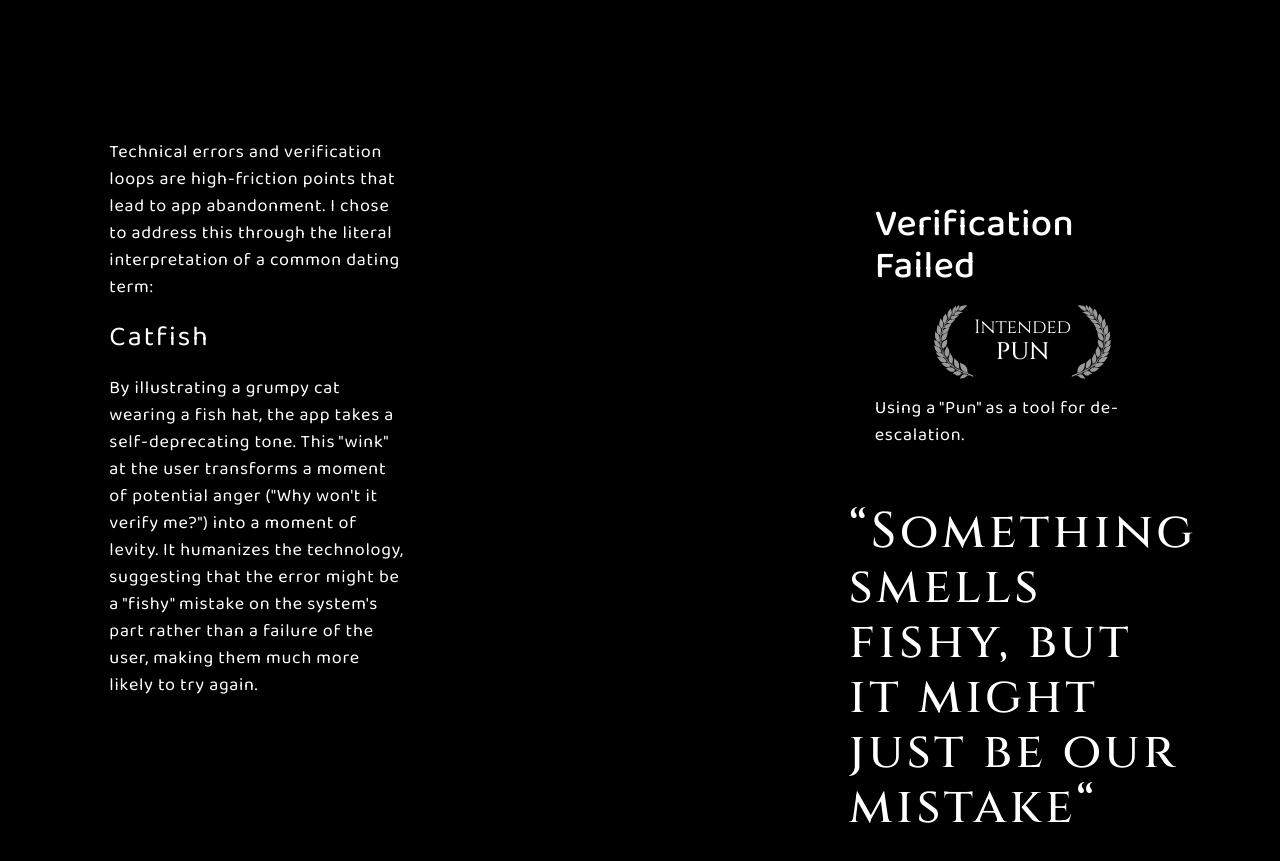
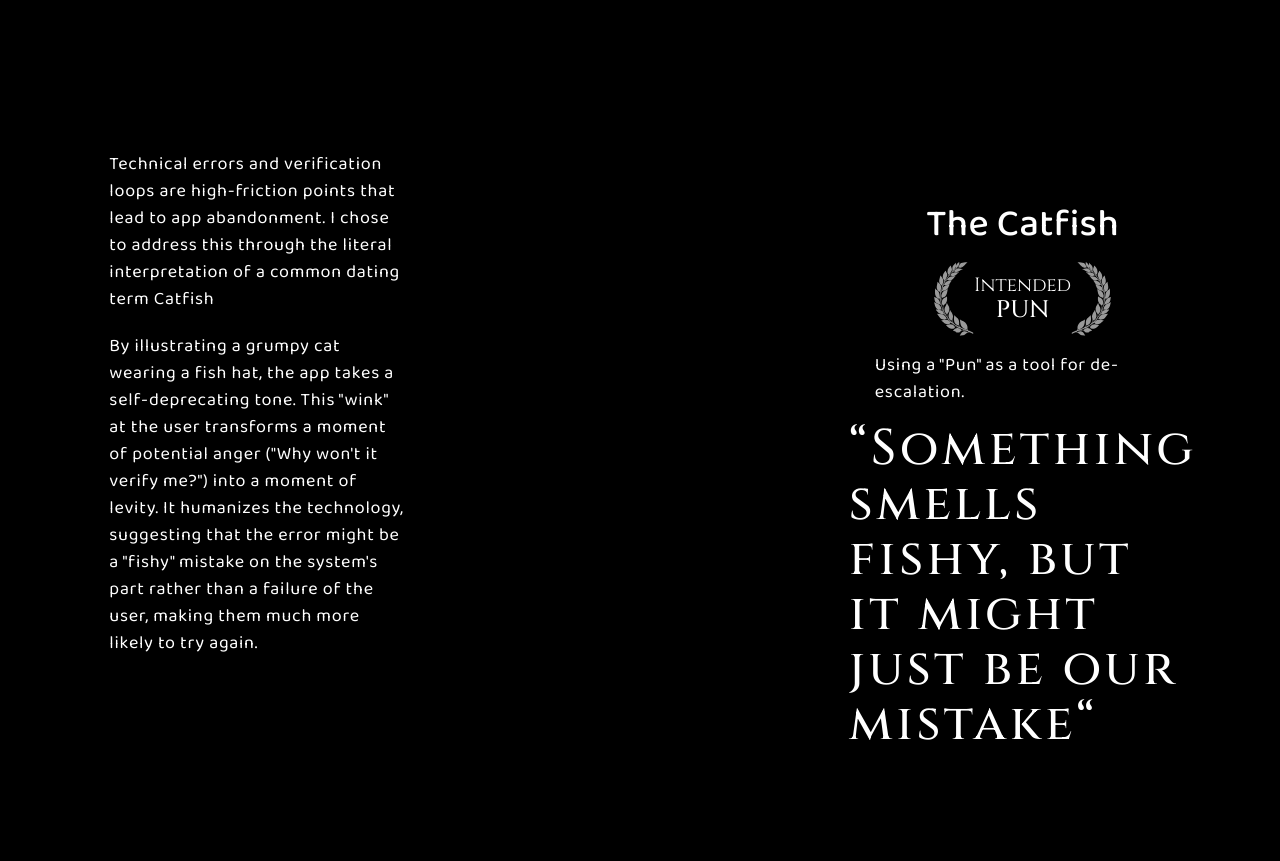
Before and after one commit to SirShabluli/portfolio, a Next.js app: page / in a window 1280 px wide. Shown: the part 4460-5321 px from the top of the page. Built offline with nearby package versions, Linux system fonts and the light colour scheme.

Commit message:
added better animation with the AIPROCESS

```diff
--- a/src/app/components/AIProcess.js
+++ b/src/app/components/AIProcess.js
@@ -70,26 +70,10 @@ export default function AIProcess({ data }) {
               { opacity: 1, duration: 0.8 },
               "<",
             );
-          } else {
-            // שאר המעברים: טקסט קודם
+          } else if (i === 2) {
+            // מעבר 3→4: טקסט ותמונה (wipe) ביחד
             tl.fromTo(nextText, { opacity: 0 }, { opacity: 1, duration: 0.5 });
-          }
-
-          // אנימציות תמונה - אחרי הטקסט (חוץ מ-2→3)
-          if (i === 0) {
-            // מעבר 1→2: fade out + fade in
-            tl.to(imageSide, { opacity: 0, duration: 0.5 });
-            tl.fromTo(
-              nextImage,
-              { opacity: 0 },
-              { opacity: 1, duration: 0.5 },
-              "<0.2",
-            );
-          } else if (i === 1) {
-            // כבר טופל למעלה
-          } else if (i === 2) {
-            // מעבר 3→4: fade out הישנה במקביל ל-wipe החדשה
-            tl.to(imageSide, { opacity: 0, duration: 0.8 });
+            tl.to(imageSide, { opacity: 0, duration: 0.8 }, "<");
             tl.fromTo(
               nextImage,
               { opacity: 1, clipPath: "inset(0% 0% 0% 100%)" },
@@ -100,6 +84,23 @@ export default function AIProcess({ data }) {
               },
               "<",
             );
+          } else {
+            // שאר המעברים: טקסט קודם
+            tl.fromTo(nextText, { opacity: 0 }, { opacity: 1, duration: 0.5 });
+          }
+
+          // אנימציות תמונה - אחרי הטקסט (חוץ מ-2→3 ו-3→4)
+          if (i === 0) {
+            // מעבר 1→2: fade out + fade in
+            tl.to(imageSide, { opacity: 0, duration: 0.5 });
+            tl.fromTo(
+              nextImage,
+              { opacity: 0 },
+              { opacity: 1, duration: 0.5 },
+              "<0.2",
+            );
+          } else if (i === 1 || i === 2) {
+            // כבר טופל למעלה
           }
         }
       });
--- a/src/app/page.js
+++ b/src/app/page.js
@@ -277,9 +277,8 @@ export default function Home() {
               <p data-animate="2">
                 Technical errors and verification loops are high-friction points
                 that lead to app abandonment. I chose to address this through
-                the literal interpretation of a common dating term:
+                the literal interpretation of a common dating term Catfish
               </p>
-              <h3 data-animate="2">Catfish</h3>
 
               <p data-animate="2">
                 By illustrating a grumpy cat wearing a fish hat, the app takes a
@@ -297,7 +296,7 @@ export default function Home() {
             <div
               className={`pt-50 col-span-4 md:col-span-3 md:col-start-9 ${outline} items-center flex flex-col gap-4`}
             >
-              <h2 data-animate="3">Verification Failed</h2>
+              <h2 data-animate="3">The Catfish</h2>
               <Lauryl
                 data-animate="3"
                 data-animation="sticker"
@@ -310,7 +309,7 @@ export default function Home() {
               <span
                 data-animate="1"
                 data-animation="slide-left"
-                className="mt-10 flex items-center quote"
+                className="mt-0 flex items-center quote"
               >
                 &ldquo;Something smells fishy, but it might just be our
                 mistake&ldquo;
```
